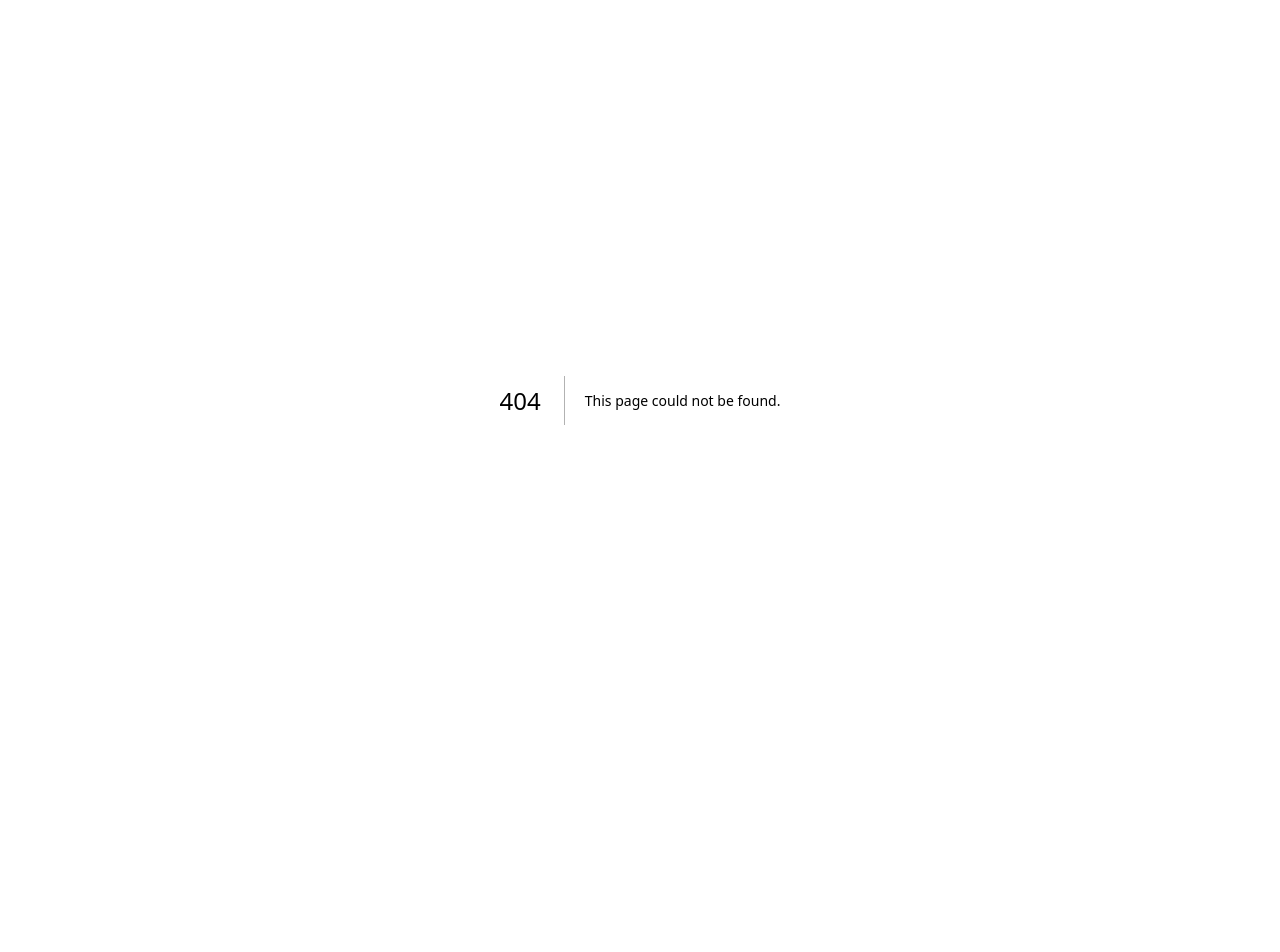
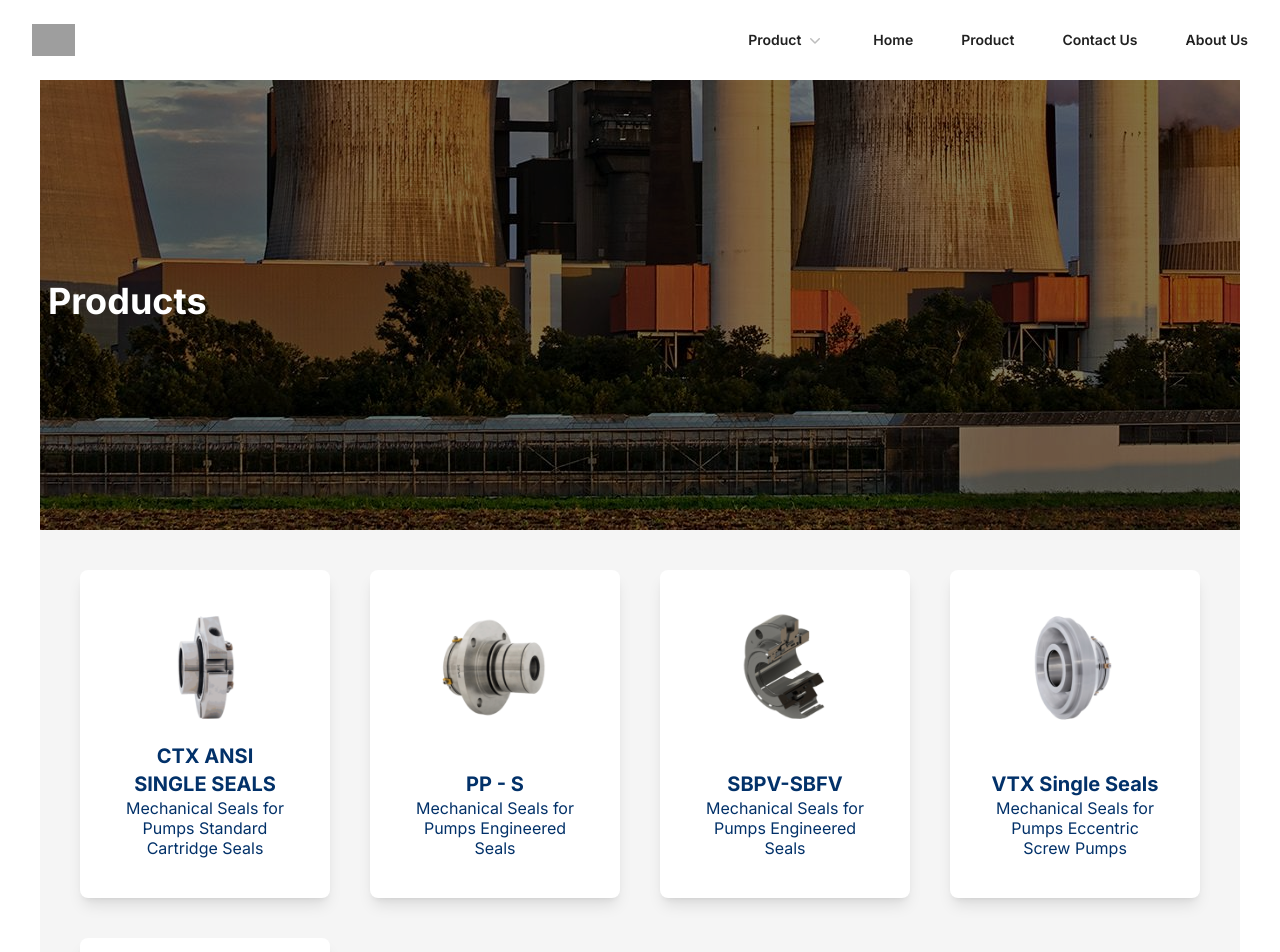
Before and after one commit to Nirvana2299/s_matic, a Next.js app: page /productCatalogue in a window 1280 px wide. Before the commit this address had no page. Shown: the top 952 px of the page. Before the commit the page ends 800 px from the top, so only its background shows below. Built offline with nearby package versions, Linux system fonts and the light colour scheme; grey boxes are pictures that could not be loaded.

Commit message:
modified:   src/app/about/page.js new file:   src/app/components/hero.js modified:   src/app/components/navbar.js modified:   src/app/contactus/page.js modified:   src/app/layout.js modified:   src/app/page.js new file:   src/app/productCatalogue/page.js modified:   src/pages/products/[name].js

```diff
--- a/src/app/about/page.js
+++ b/src/app/about/page.js
@@ -3,9 +3,8 @@ import Navbar from "../components/navbar";
 import aboutData from "@/utils/aboutData";
 
 export default function Page() {
-    console.log(aboutData);
     return <>
-        <Navbar />
+        {/* <Navbar /> */}
         <main className="h-full w-full text-start md:text-justify">
             <section before='' className='relative min-h-[450px] w-full before:content-[attr(before)] before:bg-bottom before:bg-factory-image before:absolute before:inset-x-0 before:inset-y-0 before:brightness-50 text-white bg-bottom flex justify-center lg:justify-start items-center'>
                 <div className='relative flex items-center lg:w-[1200px] mx-auto'>
@@ -48,6 +47,6 @@ export default function Page() {
                 </div>
             </section>
         </main>
-        <Footer />
+        {/* <Footer /> */}
     </>
 }
--- /dev/null
+++ b/src/app/components/hero.js
@@ -0,0 +1,11 @@
+export default function Hero(props) {
+    return (
+        <section before='' className='relative min-h-[450px] w-full before:content-[attr(before)] before:bg-bottom before:bg-factory-image before:absolute before:inset-x-0 before:inset-y-0 before:brightness-50 text-white bg-bottom flex justify-center lg:justify-start items-center'>
+            <div className='relative flex items-center lg:w-[1200px] mx-auto'>
+                <div className='mb-2 xl:mx-2 md:mx-10'>
+                    <p className="text-3xl lg:text-4xl font-bold">{props.name}</p>
+                </div>
+            </div>
+        </section>
+    )
+}
--- a/src/app/components/navbar.js
+++ b/src/app/components/navbar.js
@@ -99,6 +99,11 @@ export default function Navbar() {
                         Home
                     </Link>
                     <Link href={{
+                        pathname: `/productCatalogue`,
+                    }} className="text-sm font-semibold leading-6 text-gray-900 hover:text-violet-600">
+                        Product
+                    </Link>
+                    <Link href={{
                         pathname: `/contactus`,
                     }} className="text-sm font-semibold leading-6 text-gray-900 hover:text-violet-600">
                         Contact Us
@@ -172,6 +177,13 @@ export default function Navbar() {
                                     Home
                                 </Link>
                                 <Link
+
+                                    href="/productCatalogue"
+                                    className="-mx-3 block rounded-lg px-3 py-2 text-base font-semibold leading-7 text-gray-900 hover:bg-gray-50"
+                                >
+                                    Product
+                                </Link>
+                                <Link
                                     href="/about"
                                     className="-mx-3 block rounded-lg px-3 py-2 text-base font-semibold leading-7 text-gray-900 hover:bg-gray-50"
                                 >
--- a/src/app/contactus/page.js
+++ b/src/app/contactus/page.js
@@ -4,8 +4,8 @@ import Navbar from "../components/navbar";
 
 export default function Page() {
     return <>
-    <Navbar />
+    {/* <Navbar /> */}
        <ContactUs />
-        <Footer />
+        {/* <Footer /> */}
     </>
 }
--- a/src/app/layout.js
+++ b/src/app/layout.js
@@ -1,18 +1,23 @@
 import { Inter } from "next/font/google";
 import "./globals.css";
-
+import Navbar from "./components/navbar";
+import Footer from "./components/footer";
 const inter = Inter({ subsets: ["latin"] });
 
 export const metadata = {
-  title: "Create Next App",
-  description: "Generated by create next app",
+  title: "Industrial Web App",
+  description: "Industrial Web App",
 };
 
 export default function RootLayout({ children }) {
 
   return (
-      <html lang="en">
-        <body className={inter.className}>{children}</body>
-      </html>
+    <html lang="en">
+      <body className={inter.className}>
+        <Navbar />
+        {children}
+        <Footer />
+      </body>
+    </html>
   );
 }
--- a/src/app/page.js
+++ b/src/app/page.js
@@ -1,17 +1,15 @@
 import Image from "next/image";
-import Navbar from "./components/navbar";
+
 import CarouselSlider from "./components/carousel";
 import ImpPoints from "./components/impPoints";
 import Intro from "./components/intro";
 import ProductCarousel from "./components/productCarousel";
 import WhatWeDoSection from "./components/whatWeDoSection";
 import ContactUs from "./components/contactUs";
-import Footer from "./components/footer";
+
 
 export default function Home() {
   return (
-    <>
-      <Navbar />
     <main className="flex min-h-screen flex-col items-center">
       <CarouselSlider />
       <Intro />
@@ -21,7 +19,5 @@ export default function Home() {
       <ContactUs />
       {/* <h1 className="text-[#1da1f2]" >Home Page</h1> */}
     </main>
-        <Footer />
-    </>
   );
 }
--- /dev/null
+++ b/src/app/productCatalogue/page.js
@@ -0,0 +1,28 @@
+import Hero from "../components/hero";
+import products from "@/utils/productsData";
+import Image from 'next/image';
+
+export default function Products() {
+    return (
+        <section className="md:mx-10 bg-gray-100">
+            <Hero name='Products' />
+            <section className="flex justify-center items-center mx-10 py-10">
+                <div className="grid md:grid-cols-4 gap-10" >
+                    {
+                        products.map((product) => {
+                            return (
+                                <div className="flex flex-col text-[#023169] bg-white p-10 hover:scale-[1.1] rounded-lg transition-all duration-300 shadow-lg hover:shadow-2xl justify-between text-center gap-4 items-center" key={product.id}>
+                                    <Image src={product.image} width={250} height={400} alt={product.imageAltText} />
+                                    <div>
+                                        <p className="text-md font-bold sm:text-xl">{product.name}</p>
+                                        <p className="leading-tight">{product.shortInfo}</p>
+                                    </div>
+                                </div>
+                            )
+                        })
+                    }
+                </div>
+            </section>
+        </section>
+    )
+}
--- a/src/pages/products/[name].js
+++ b/src/pages/products/[name].js
@@ -39,10 +39,10 @@ export default function Page({ product }) {
                     <ProductDescription product={{ name: product.name, productsDescription: product.productsDescription }} />
                     <Image className='p-4 md:p-2 lg:p-0' src={product.image} width={400}
                         height={300}
-                        // sizes="100vw"
-                        // style={{ width: '90%', height: '90%' }}
+                    // sizes="100vw"
+                    // style={{ width: '90%', height: '90%' }}
 
-                        />
+                    />
                 </section>
             </main>
             <Footer />
```
Lines whose indentation alone changed are shown as unchanged.
